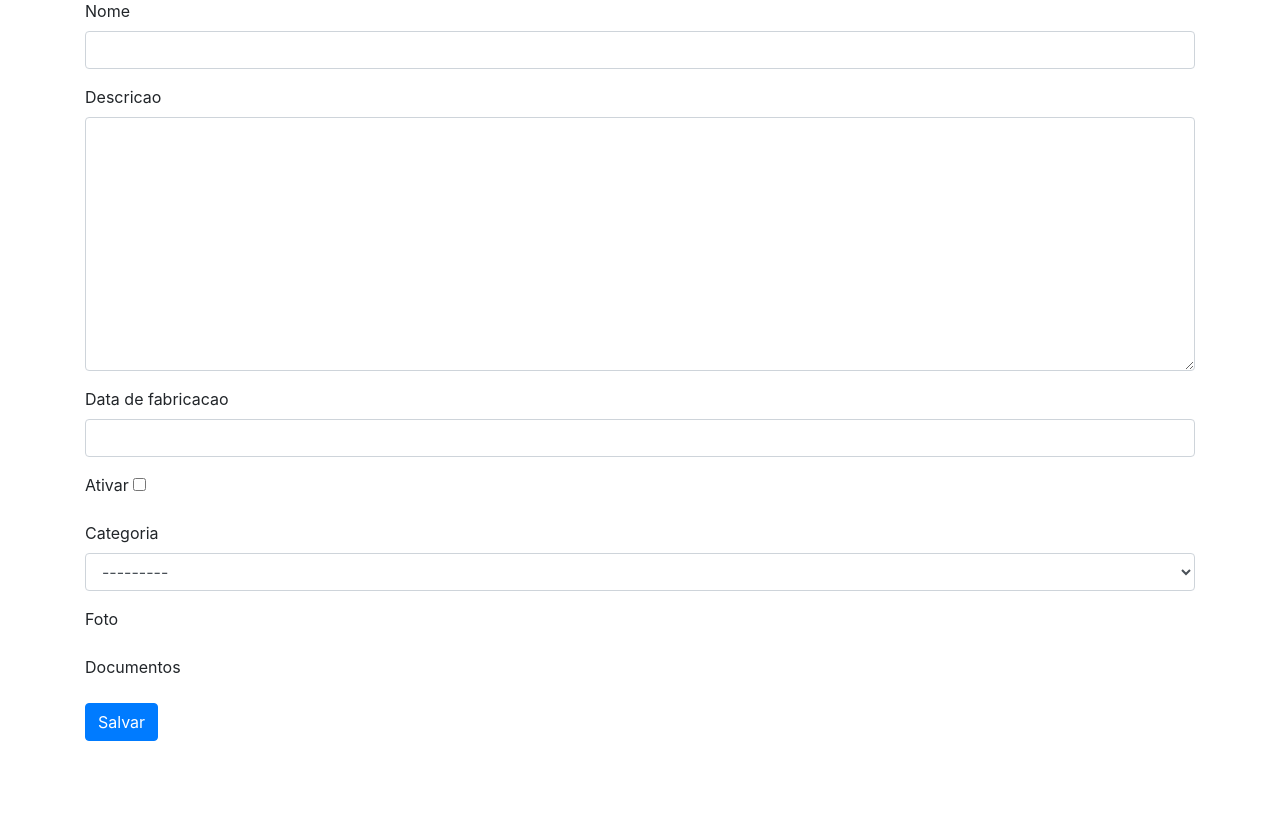
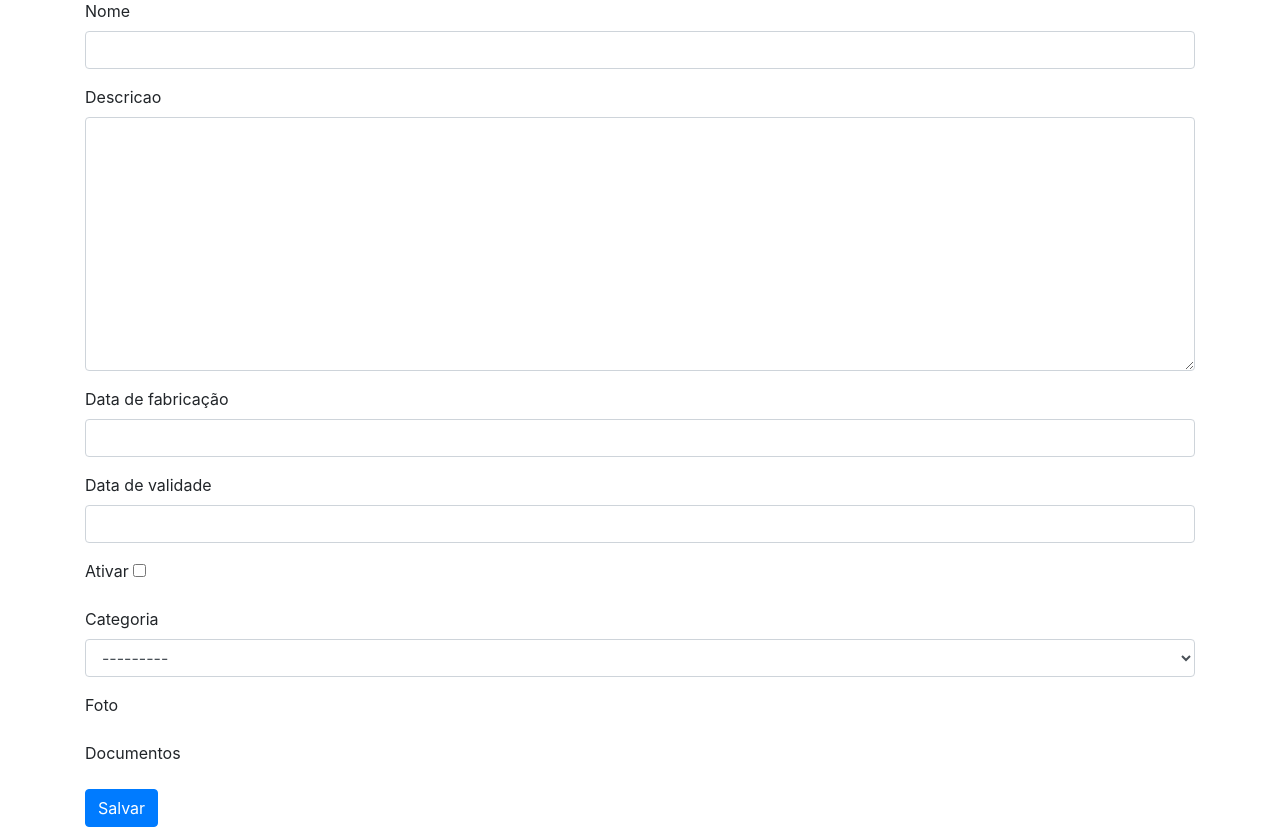
Before and after one commit to anleaes/2021-1-N2-dev01, a Django app: page /vacinas/adicionar/ in a window 1280 px wide. Shown: the part 113-940 px from the top of the page. Before the commit the page ends 854 px from the top, so only its background shows below. Run offline with Django 3.2, Linux system fonts and the light colour scheme; data that the repository does not hold is empty; some libraries are stand-ins or nearby versions.

Commit message:
atualizando codigo

```diff
--- a/SuV_App/templates/vaccines/add_vaccines.html
+++ b/SuV_App/templates/vaccines/add_vaccines.html
@@ -14,9 +14,8 @@
     <br />
     <h5><b>Cadastro de Vacina</b></h5>
     <div class="row">
-            <div class ="col-md-12">
-                <!-- <form action="" method="POST" -->
-                <form action="" method="POST" enctype="multipart/form-data"> <!-- Substituido -->
+        <div class="col-md-12">
+            <form action="" method="POST" enctype="multipart/form-data">
                 {% csrf_token %}
                 <div class="form-group">
                     <label for="{{ form.name.id_for_label }}">Nome</label>
@@ -27,8 +26,12 @@
                     {{ form.description|add_class:"form-control" }}
                 </div>
                 <div class="form-group">
-                    <label for="{{ form.date_fabrication.id_for_label }}">Data de fabricacao</label>
+                    <label for="{{ form.date_fabrication.id_for_label }}">Data de fabricação</label>
                     {{ form.date_fabrication|add_class:"form-control" }}
+                </div>
+                <div class="form-group">
+                    <label for="{{ form.expiration_date.id_for_label }}">Data de validade</label>
+                    {{ form.expiration_date|add_class:"form-control" }}
                 </div>
                 <div class="form-group">
                     <label for="{{ form.is_active.id_for_label }}">Ativar</label>
@@ -38,7 +41,6 @@
                     <label for="{{ form.category.id_for_label }}">Categoria</label>
                     {{ form.category|add_class:"form-control" }}
                 </div>
-                <!-- Adicionado INICIO -->
                 <div class="form-group">
                     <label for="{{ form.photo.id_for_label }}">Foto</label>
                     {{ form.photo|add_class:"form-control-file" }}
@@ -47,7 +49,6 @@
                     <label for="{{ form.doc.id_for_label }}">Documentos</label>
                     {{ form.doc|add_class:"form-control-file" }}
                 </div>
-                <!-- Adicionado FIM -->
                 <button type="submit" class="btn btn-primary">Salvar</button>
             </form>
         </div>
```
Also changed, not shown: 1 other file. Lines whose indentation alone changed are shown as unchanged.
